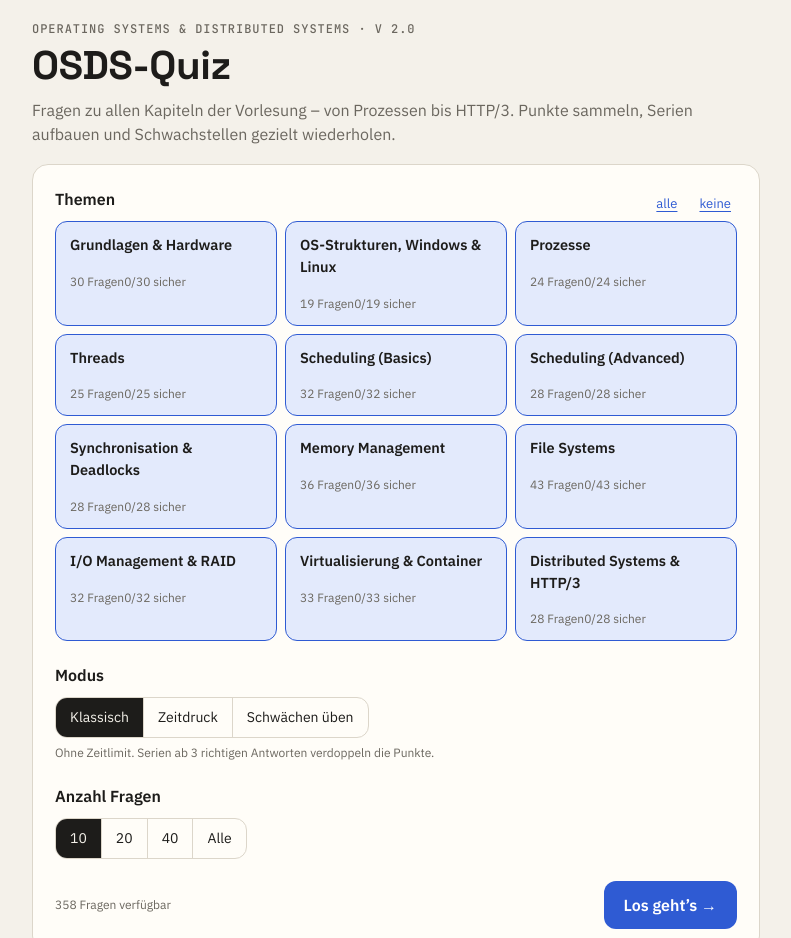
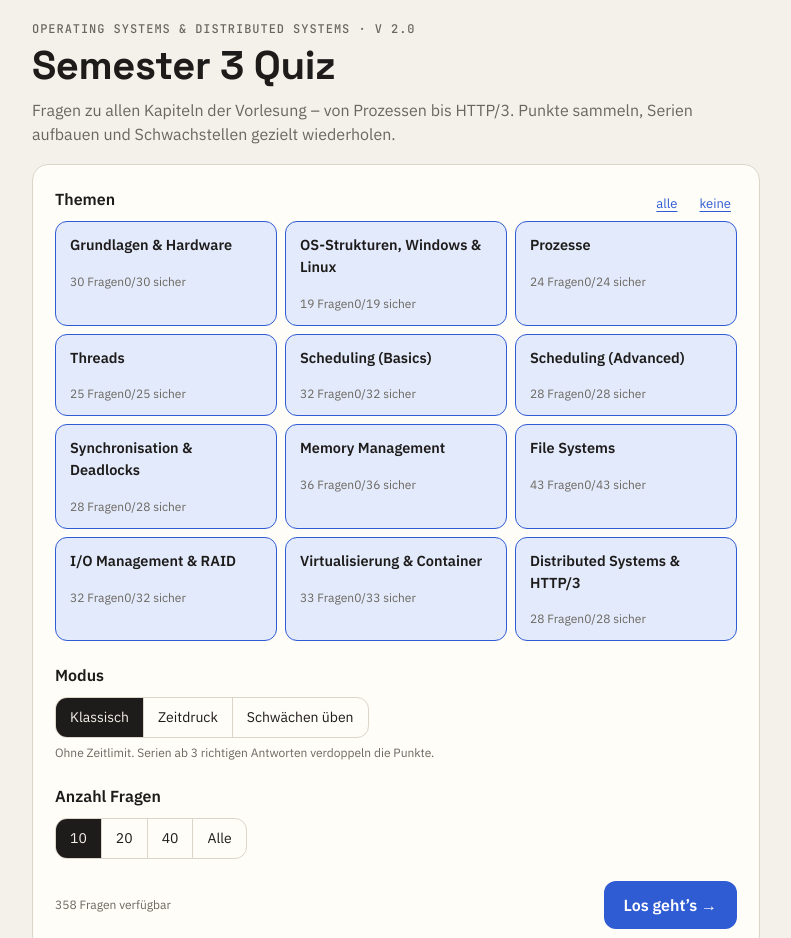
Before and after one commit to dominik28092005-bit/passt, a plain HTML site: page index.html in a window 1280 px wide. Shown: the top 938 px of the page, without its empty margins (244-1035 px from the left). Drawn offline with Linux system fonts and the light colour scheme.

Commit message:
App in „Semester 3 Quiz“ umbenannt, neues Logo
Name in Titel, Überschrift, Manifest und Apple-Web-App-Titel geändert.
Neues Logo (SEMESTER / 3 / QUIZ) als SVG und als PNG-Icons
(192, 512 maskable, Apple Touch Icon).

Co-Authored-By: Claude Opus 5.5 <noreply@anthropic.com>

```diff
--- a/index.html
+++ b/index.html
@@ -8,11 +8,11 @@
 <meta name="apple-mobile-web-app-capable" content="yes">
 <meta name="mobile-web-app-capable" content="yes">
 <meta name="apple-mobile-web-app-status-bar-style" content="default">
-<meta name="apple-mobile-web-app-title" content="OSDS Quiz">
+<meta name="apple-mobile-web-app-title" content="Semester 3 Quiz">
 <link rel="manifest" href="manifest.webmanifest">
 <link rel="icon" href="icon.svg" type="image/svg+xml">
 <link rel="apple-touch-icon" href="apple-touch-icon.png">
-<title>OSDS Quiz – Betriebssysteme & Verteilte Systeme</title>
+<title>Semester 3 Quiz</title>
 <link rel="preconnect" href="https://fonts.googleapis.com">
 <link rel="preconnect" href="https://fonts.gstatic.com" crossorigin>
 <link href="https://fonts.googleapis.com/css2?family=Space+Grotesk:wght@500;700&family=IBM+Plex+Sans:wght@400;500;600&family=JetBrains+Mono:wght@500&display=swap" rel="stylesheet">
@@ -168,7 +168,7 @@ button{font:inherit;cursor:pointer;border:none;background:none;color:inherit}
 <!-- START -->
 <section id="start">
   <div class="kicker">Operating Systems & Distributed Systems · V 2.0</div>
-  <h1 style="margin:6px 0 10px">OSDS-Quiz</h1>
+  <h1 style="margin:6px 0 10px">Semester 3 Quiz</h1>
   <p class="muted" style="margin:0 0 18px">Fragen zu allen Kapiteln der Vorlesung – von Prozessen bis HTTP/3. Punkte sammeln, Serien aufbauen und Schwachstellen gezielt wiederholen.</p>
 
   <div class="card">
```
Also changed, not shown: apple-touch-icon.png, icon-192.png, icon-512.png, icon.svg, manifest.webmanifest, 1 other file.
